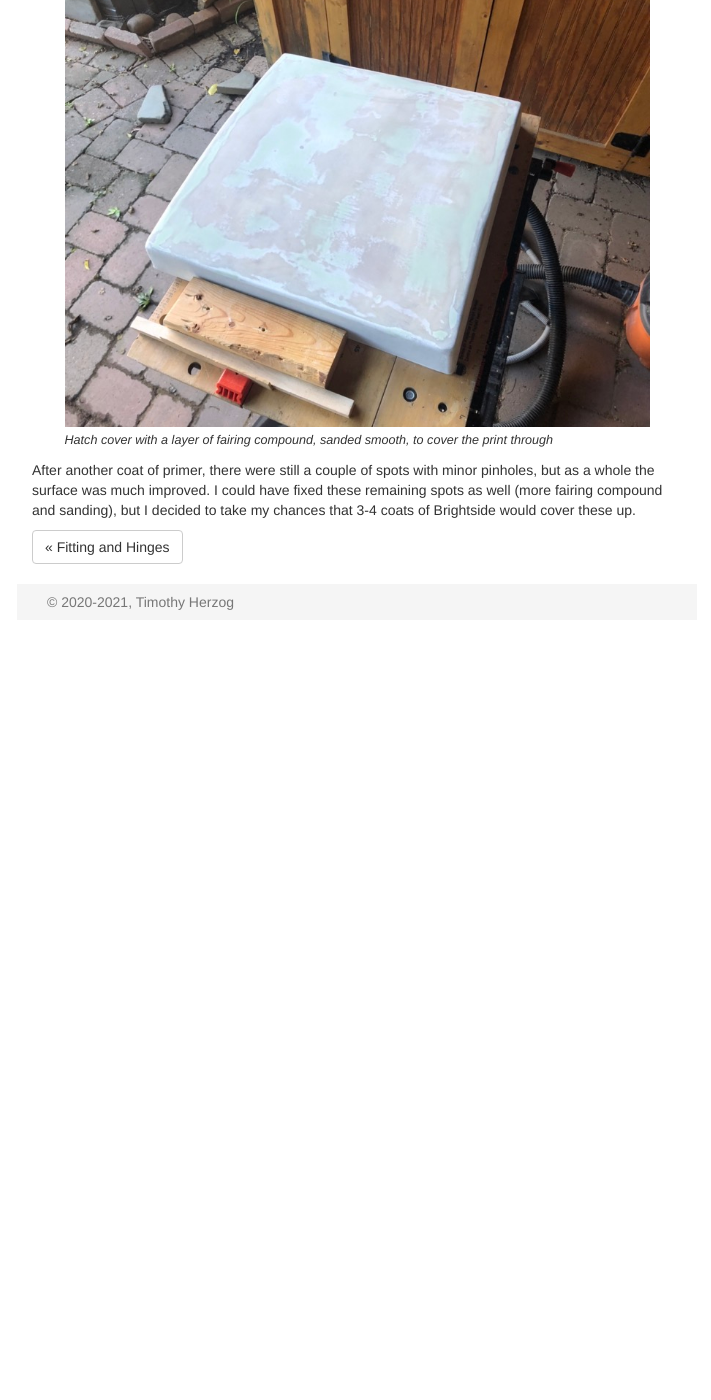
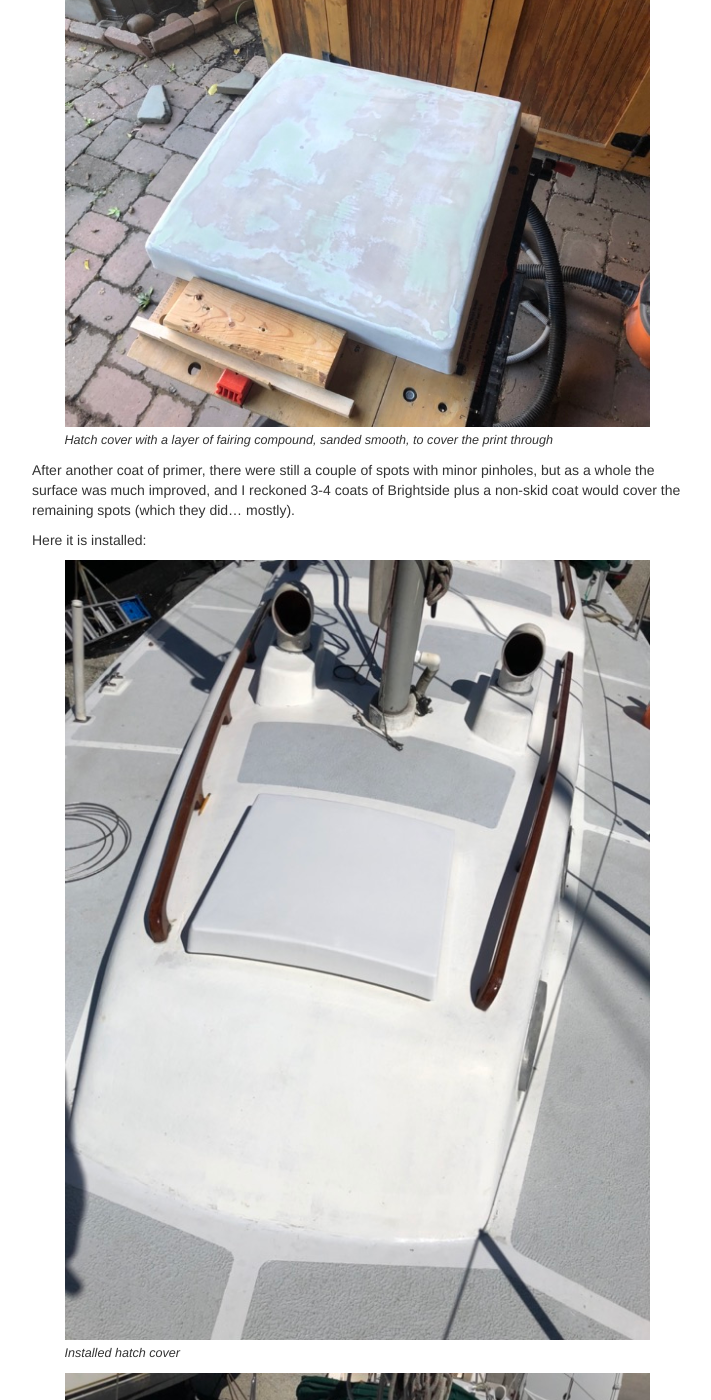
Before and after one commit to tgherzog/boatworks, a Jekyll site: the page built from projects/hatch-cover/_posts/2021-09-01-finishing.md, in a window 1280 px wide and 1400 px high, scrolled down 1669 px. Shown: the whole window, without its empty margins (283-994 px from the left). Built offline with Jekyll 4.4.1, drawn with Linux system fonts in a browser that asks for light colours; before the commit the page ends 2289 px from its top, so only the background shows below that.

Commit message:
Finish hatch cover

```diff
--- a/_config.yml
+++ b/_config.yml
@@ -72,4 +72,3 @@ defaults:
       project: "Replacement Fiberglass Hatch Cover"
       top: "2021-01-01-overview.html"
       dbpath: "https://www.dropbox.com/sh/hr0tz3ytg01d0e4/AAB1iEUTyfZNb0FTT5vikb9La"
-      draft: true
--- a/projects/hatch-cover/_posts/2021-09-01-finishing.md
+++ b/projects/hatch-cover/_posts/2021-09-01-finishing.md
@@ -27,5 +27,14 @@ areas that needed it, and sanded the surface smooth.
 ![Hatch cover with fairing](images/hatch-cover-with-fairing-web.jpg "Hatch cover with a layer of fairing compound, sanded smooth, to cover the print through")
 
 After another coat of primer, there were still a couple of spots with minor pinholes, but as a whole
-the surface was much improved. I could have fixed these remaining spots as well (more fairing compound and sanding), but
-I decided to take my chances that 3-4 coats of Brightside would cover these up.
+the surface was much improved, and I reckoned 3-4 coats of Brightside plus a non-skid coat would cover
+the remaining spots (which they did... mostly).
+
+Here it is installed:
+
+![Installed hatch cover](images/installed-cover-closed-web.jpg "Installed hatch cover")
+
+![Installed open hatch cover](images/installed-cover-open-web.jpg)
+
+**The End**
+{: .center :}
```
Also changed, not shown: projects/hatch-cover/images/installed-cover-closed-web.jpg (added), projects/hatch-cover/images/installed-cover-open-web.jpg (added).
